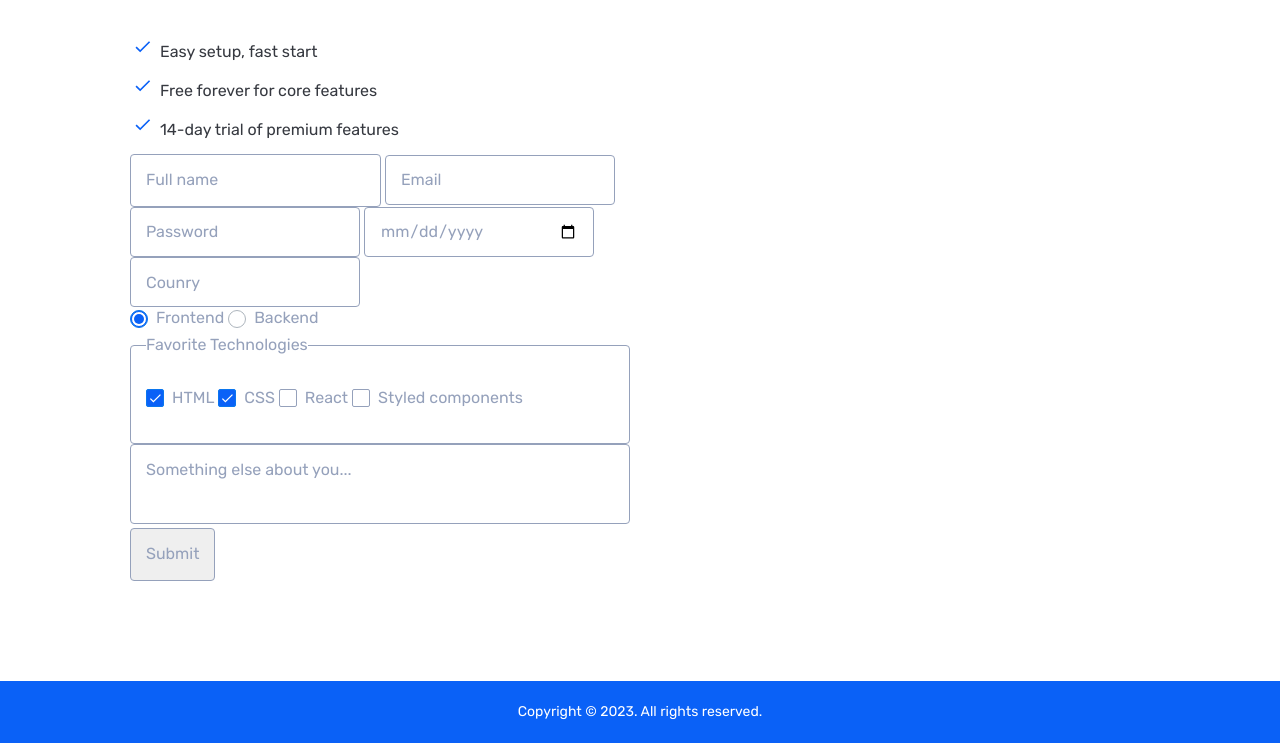
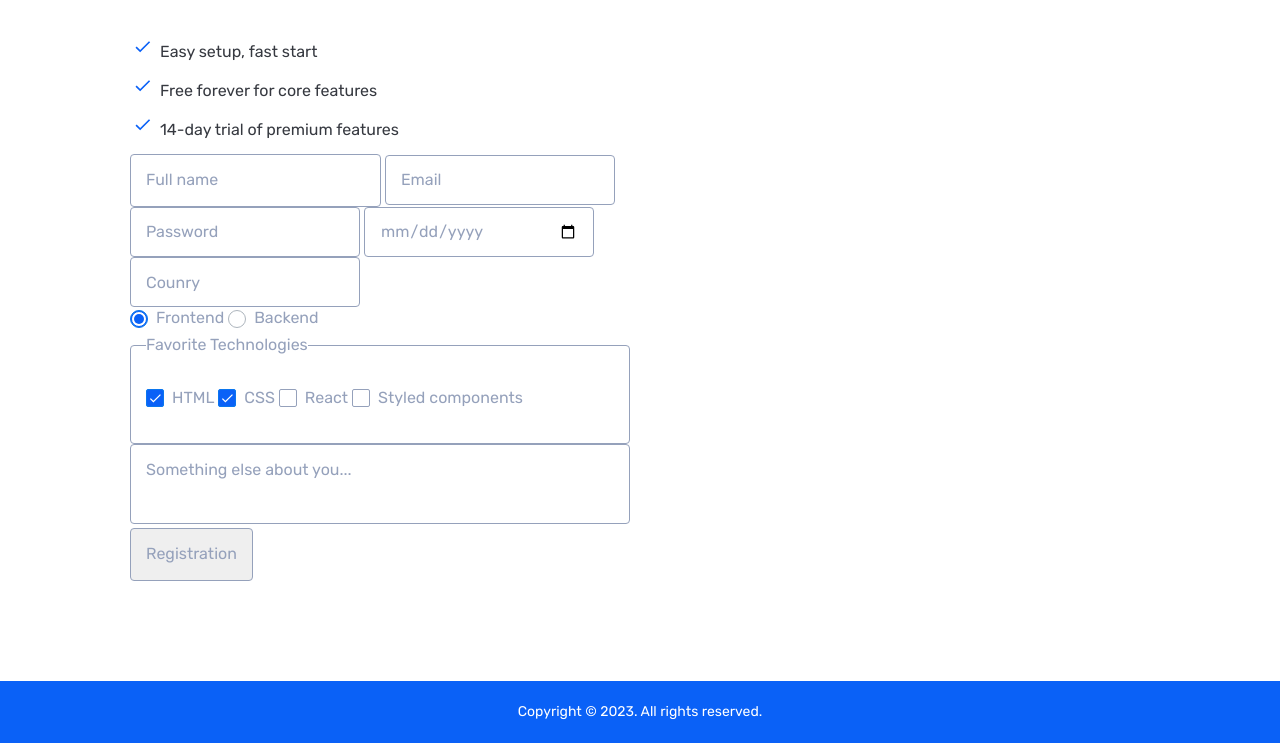
Before and after one commit to VladTca/precourse-html-dz, a plain HTML site: page index.html in a window 1280 px wide. Shown: the part 2088-2831 px from the top of the page. Drawn offline with Linux system fonts and the light colour scheme.

```diff
--- a/index.html
+++ b/index.html
@@ -144,7 +144,7 @@
         </fieldset>
 
         <textarea placeholder="Something else about you..."></textarea>
-        <input type="submit" />
+        <input type="submit" value="Registration" />
 
                 <!--        mogno i button vmestgo imput-->
       </form>
```
